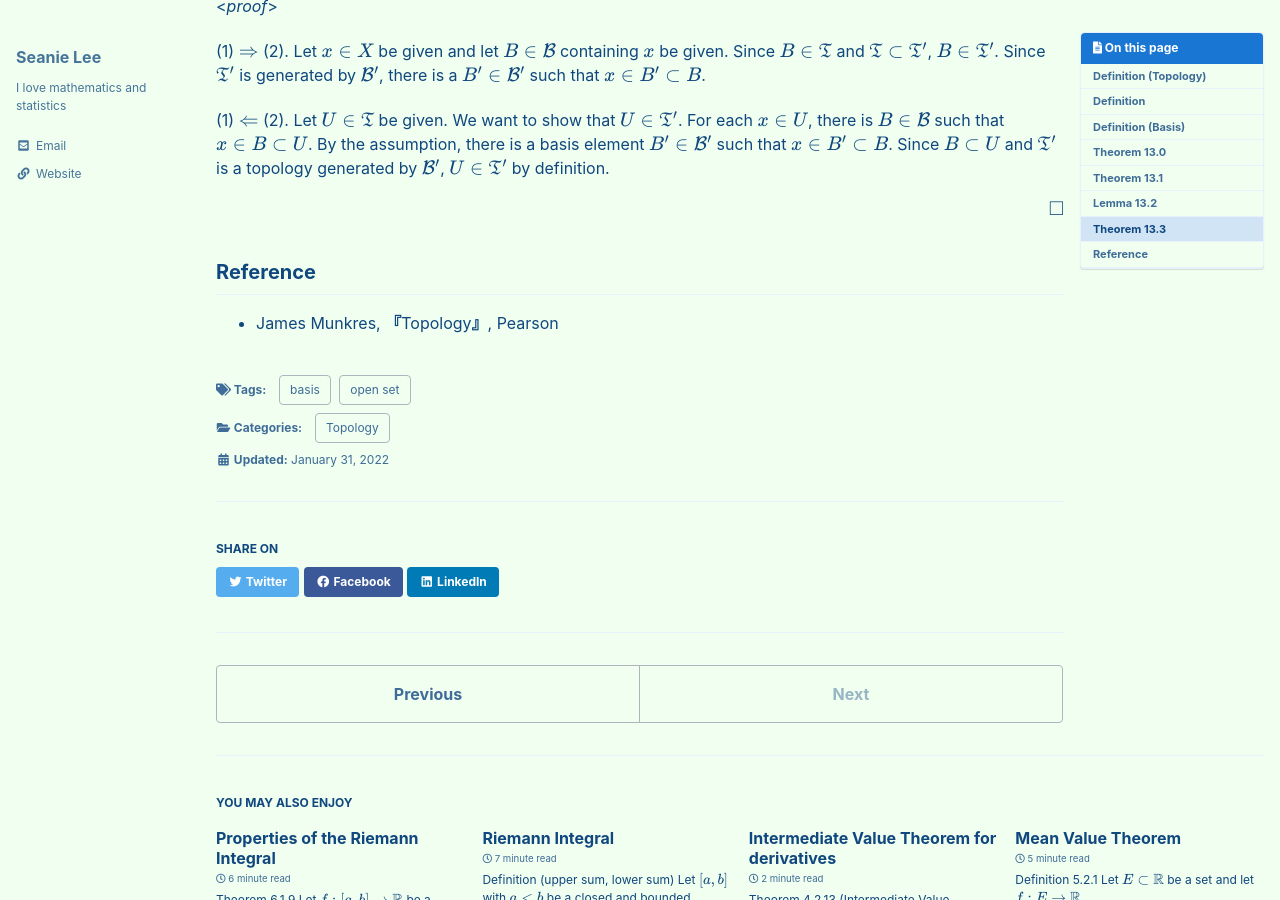
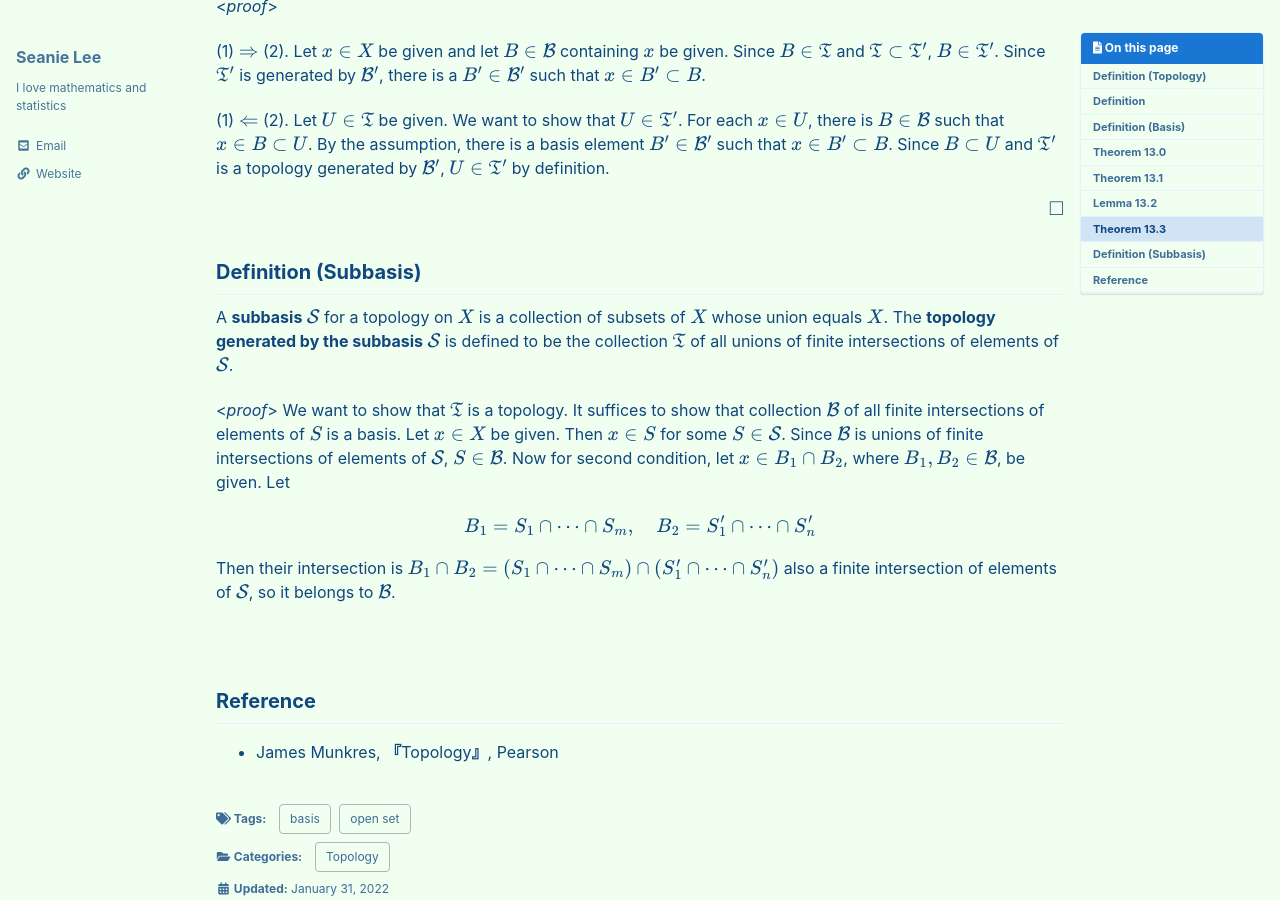
Before and after one commit to seanie12/blog, a Jekyll site: the page built from _posts/2022-01-31-open-basis.md, in a window 1280 px wide and 900 px high, scrolled down 2535 px. Built offline with Jekyll 4.4.1, drawn with Linux system fonts in a browser that asks for light colours; cached includes are drawn as plain includes; formulas are drawn with MathJax 3.

Commit message:
Update 2022-01-31-open-basis.md

```diff
--- a/_posts/2022-01-31-open-basis.md
+++ b/_posts/2022-01-31-open-basis.md
@@ -128,5 +128,28 @@ Let $\mathcal{B}, \mathcal{B}^\prime$ be bases for the topologies $\mathfrak{T}$
 
 $$\tag*{$\square$}$$
 
+
+## Definition (Subbasis)
+A **subbasis** $\mathcal{S}$ for a topology on $X$ is a collection of subsets of $X$ whose union equals $X$. The **topology generated by the subbasis** $\mathcal{S}$ is defined to be the collection $\mathfrak{T}$ of all unions of finite intersections of elements of $\mathcal{S}$.
+
+
+<*proof*>
+We want to show that $\mathfrak{T}$ is a topology. It suffices to show that collection $\mathcal{B}$ of all finite  intersections of elements of $S$ is a basis. Let $x\in X$ be given. Then $x \in S$ for some $S\in \mathcal{S}$. Since $\mathcal{B}$ is unions of finite intersections of elements of $\mathcal{S}$, $S\in\mathcal{B}$. Now for second condition, let $x\in B_1 \cap B_2$, where $B_1, B_2 \in \mathcal{B}$, be given. Let
+
+$$
+\begin{equation*}
+B_1 = S_1 \cap \cdots \cap S_m, \quad B_2 = S^\prime_1 \cap \cdots \cap S^\prime_n
+\end{equation*}
+$$
+
+Then their intersection is
+$$
+\begin{equation*}
+B_1 \cap B_2  = (S_1 \cap \cdots \cap S_m) \cap (S^\prime_1 \cap \cdots \cap S^\prime_n)
+\end{equation*}
+$$
+also a finite intersection of elements of $\mathcal{S}$, so it belongs to $\mathcal{B}$.
+
+$$\tag*{$\square$}$$
 ## Reference
 - James Munkres, **『**Topology**』**, Pearson
```
